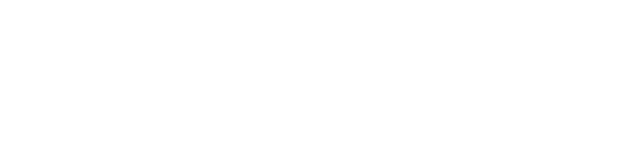
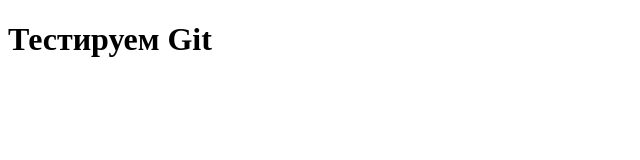
Before and after one commit to IncredibleFreelancer/js, a plain HTML site: page 1/index.html in a window 1280 px wide. Shown: the whole page, without its empty margins (0-640 px from the left). Drawn offline with Linux system fonts and the light colour scheme.

Commit message:
Мой второй комит

```diff
--- a/1/index.html
+++ b/1/index.html
@@ -7,7 +7,7 @@
     <title>One</title>
 </head>
 <body>
-
+    <h1>Тестируем Git</h1>
     <script src="/One.js"></script>
 </body>
 </html>
```
